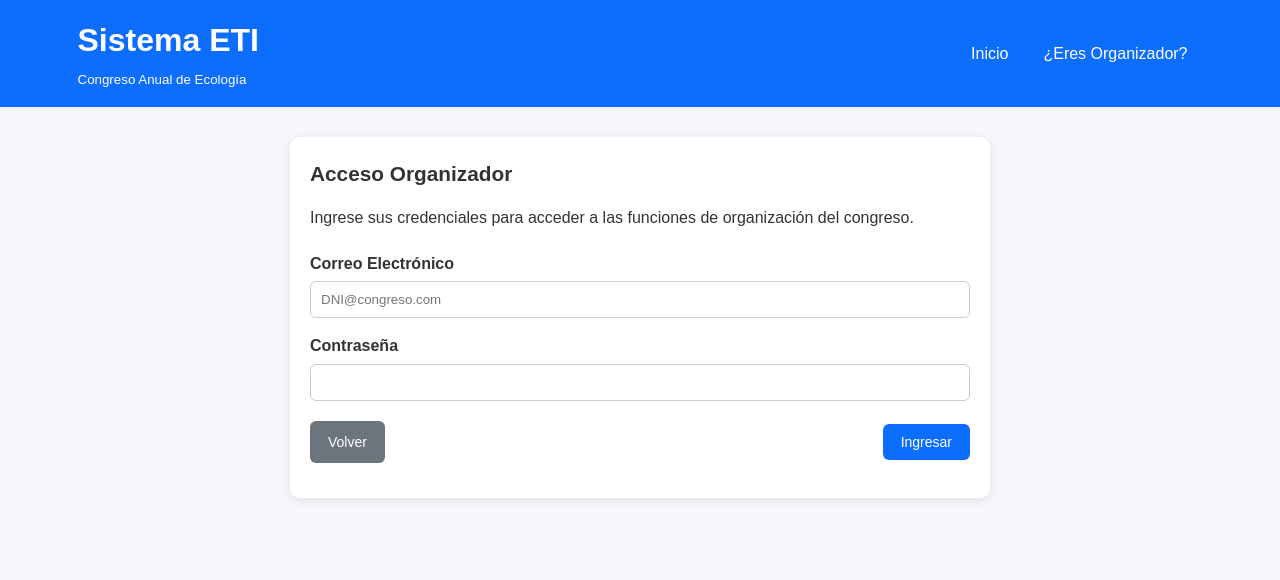
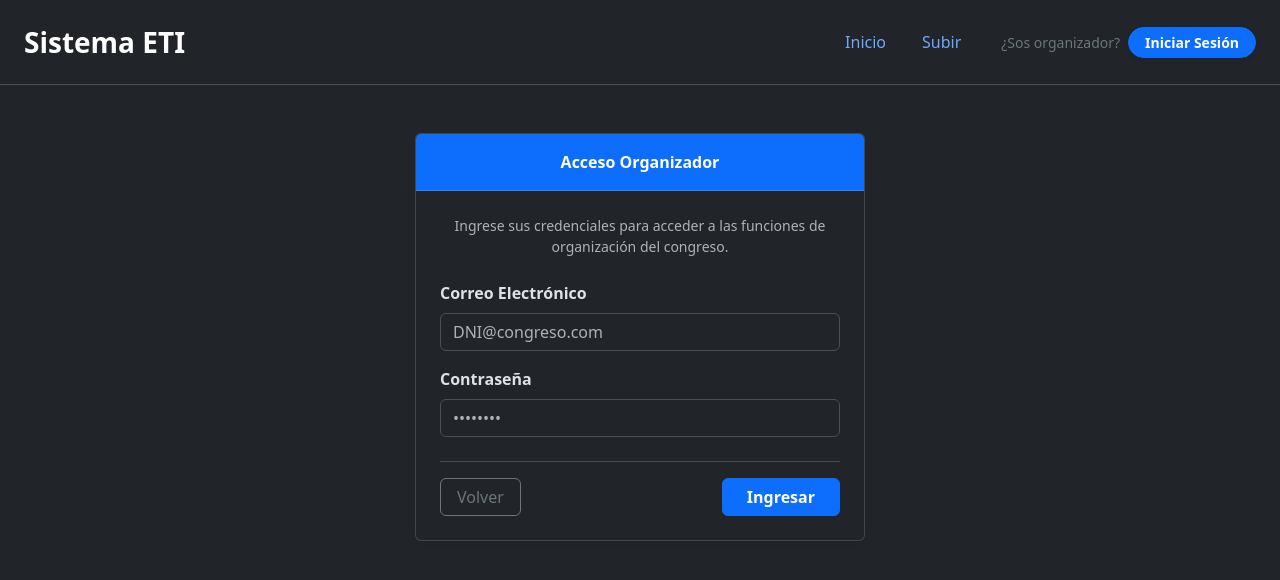
Before and after one commit to UliVazquez/flask-poo-project-2026, a Flask app: page /login in a window 1280 px wide. Shown: the top 580 px of the page. Run offline with Flask 3, Linux system fonts and the light colour scheme.

Commit message:
Added bootstrap and rdefined .html files

```diff
--- a/app.py
+++ b/app.py
@@ -1,25 +1,18 @@
-from flask import Flask, redirect, url_for, render_template, request
+from flask import Flask, redirect, url_for, render_template, request, session
 
 app = Flask(__name__)
+app.secret_key = "profeapruebemeporfavor"
 
 @app.route('/')
 def home():
     return render_template('index.html')
 
-@app.route('/enviar-trabajo', methods=['POST', 'GET'])
+@app.route('/upload')
 def enviar_trabajo():
-    return render_template('envia_trabajos.html')
+    return render_template('upload.html')
 
-@app.route("/login", methods=["GET", "POST"])
+@app.route("/login")
 def login():
-
-    if request.method == "POST":
-
-        correo = request.form["correo"]
-        password = request.form["password"]
-
-        # buscar organizador en la BD
-
     return render_template("login.html")
 
 if __name__ == '__main__':
--- a/static/css/styles.css
+++ /dev/null
@@ -1,291 +0,0 @@
-/* =========================
-RESET
-========================= */
-
-* {
-    margin: 0;
-    padding: 0;
-    box-sizing: border-box;
-}
-
-body {
-    font-family: Arial, Helvetica, sans-serif;
-    background: #f5f7fa;
-    color: #333;
-    line-height: 1.6;
-}
-
-/* =========================
-CONTENEDORES
-========================= */
-
-.container {
-    width: 90%;
-    max-width: 1200px;
-    margin: auto;
-}
-
-.container-sm {
-    width: 90%;
-    max-width: 700px;
-    margin: auto;
-}
-
-/* =========================
-FLEXBOX
-========================= */
-
-.flex {
-    display: flex;
-}
-
-.flex-column {
-    flex-direction: column;
-}
-
-.justify-between {
-    justify-content: space-between;
-}
-
-.justify-center {
-    justify-content: center;
-}
-
-.align-center {
-    align-items: center;
-}
-
-.gap-1 { gap: 10px; }
-.gap-2 { gap: 20px; }
-.gap-3 { gap: 30px; }
-
-/* =========================
-GRID
-========================= */
-
-.row {
-    display: grid;
-    gap: 20px;
-}
-
-.col-2 {
-    grid-template-columns: repeat(2, 1fr);
-}
-
-.col-3 {
-    grid-template-columns: repeat(3, 1fr);
-}
-
-.col-4 {
-    grid-template-columns: repeat(4, 1fr);
-}
-
-/* =========================
-TARJETAS
-========================= */
-
-.card {
-    background: white;
-    padding: 20px;
-    border-radius: 10px;
-    box-shadow: 0 2px 10px rgba(0,0,0,.1);
-}
-
-.card-header {
-    font-size: 1.3rem;
-    font-weight: bold;
-    margin-bottom: 15px;
-}
-
-.card-body {
-    margin-bottom: 15px;
-}
-
-.card-footer {
-    border-top: 1px solid #ddd;
-    padding-top: 10px;
-}
-
-/* =========================
-BOTONES
-========================= */
-
-.btn {
-    border: none;
-    padding: 10px 18px;
-    border-radius: 6px;
-    cursor: pointer;
-    text-decoration: none;
-    display: inline-block;
-    font-size: 14px;
-}
-
-.btn:hover {
-    opacity: .9;
-}
-
-.btn-primary {
-    background: #0d6efd;
-    color: white;
-}
-
-.btn-success {
-    background: #198754;
-    color: white;
-}
-
-.btn-danger {
-    background: #dc3545;
-    color: white;
-}
-
-.btn-warning {
-    background: #ffc107;
-    color: black;
-}
-
-.btn-secondary {
-    background: #6c757d;
-    color: white;
-}
-
-/* =========================
-FORMULARIOS
-========================= */
-
-.form-group {
-    margin-bottom: 15px;
-}
-
-.label {
-    display: block;
-    margin-bottom: 5px;
-    font-weight: bold;
-}
-
-.input,
-.select,
-.textarea {
-    width: 100%;
-    padding: 10px;
-    border: 1px solid #ccc;
-    border-radius: 6px;
-}
-
-.textarea {
-    resize: vertical;
-    min-height: 100px;
-}
-
-/* =========================
-TABLAS
-========================= */
-
-.table {
-    width: 100%;
-    border-collapse: collapse;
-    background: white;
-}
-
-.table th,
-.table td {
-    border: 1px solid #ddd;
-    padding: 10px;
-    text-align: left;
-}
-
-.table th {
-    background: #0d6efd;
-    color: white;
-}
-
-.table-striped tbody tr:nth-child(even) {
-    background: #f2f2f2;
-}
-
-/* =========================
-ALERTAS
-========================= */
-
-.alert {
-    padding: 15px;
-    border-radius: 6px;
-    margin-bottom: 15px;
-}
-
-.alert-success {
-    background: #d1e7dd;
-    color: #0f5132;
-}
-
-.alert-danger {
-    background: #f8d7da;
-    color: #842029;
-}
-
-.alert-warning {
-    background: #fff3cd;
-    color: #664d03;
-}
-
-/* =========================
-NAVBAR
-========================= */
-
-.navbar {
-    background: #0d6efd;
-    color: white;
-    padding: 15px;
-}
-
-.navbar a {
-    color: white;
-    text-decoration: none;
-    margin-right: 15px;
-}
-
-/* =========================
-ESPACIADOS
-========================= */
-
-.mt-1 { margin-top: 10px; }
-.mt-2 { margin-top: 20px; }
-.mt-3 { margin-top: 30px; }
-
-.mb-1 { margin-bottom: 10px; }
-.mb-2 { margin-bottom: 20px; }
-.mb-3 { margin-bottom: 30px; }
-
-.p-1 { padding: 10px; }
-.p-2 { padding: 20px; }
-.p-3 { padding: 30px; }
-
-/* =========================
-TEXTO
-========================= */
-
-.text-center {
-    text-align: center;
-}
-
-.text-right {
-    text-align: right;
-}
-
-.text-bold {
-    font-weight: bold;
-}
-
-/* =========================
-RESPONSIVE
-========================= */
-
-@media (max-width: 768px) {
-
-    .col-2,
-    .col-3,
-    .col-4 {
-        grid-template-columns: 1fr;
-    }
-
-}
--- a/templates/base.html
+++ b/templates/base.html
@@ -1,39 +1,40 @@
 <!DOCTYPE html>
-<html lang="es">
+<html lang="es" data-bs-theme="dark">
+
 <head>
     <meta charset="UTF-8">
     <meta name="viewport" content="width=device-width, initial-scale=1.0">
+    <link href="https://cdn.jsdelivr.net/npm/bootstrap@5.3.8/dist/css/bootstrap.min.css" rel="stylesheet"
+        integrity="sha384-sRIl4kxILFvY47J16cr9ZwB07vP4J8+LH7qKQnuqkuIAvNWLzeN8tE5YBujZqJLB" crossorigin="anonymous">
     <title>{% block title %}{% endblock %}</title>
-    <link rel="stylesheet" href="{{ url_for('static', filename='css/styles.css') }}">
 </head>
+
 <body>
-    <header class="navbar">
-        <div class="container flex justify-between align-center">
-            <div>
-                <h1>Sistema ETI</h1>
-                <small>Congreso Anual de Ecología</small>
+    <header class="navbar navbar-expand navbar-dark bg-dark border-bottom py-3 px-4 justify-content-between align-items-center">
+        <a href="/" class="navbar-brand fs-3 fw-bold m-0">Sistema ETI</a>
+        <div class="d-flex align-items-center gap-4">
+            <nav>
+                <ul class="nav nav-pills gap-1">
+                    <li class="nav-item">
+                        <a href="/" class="nav-link">Inicio</a>
+                    </li>
+                    <li class="nav-item">
+                        <a href="/upload" class="nav-link">Subir</a>
+                    </li>
+                </ul>
+            </nav>
+            <div class="d-flex align-items-center gap-2">
+                <span class="text-secondary small d-none d-md-inline">¿Sos organizador?</span>
+                <a href="/login" class="btn btn-primary btn-sm px-3 rounded-pill fw-semibold shadow-sm">Iniciar
+                    Sesión</a>
             </div>
-            <nav class="flex align-center gap-2">
-                <a href="/">Inicio</a>
-                {% if session.get('organizador') %}
-                <span>👤 {{ session['organizador'] }}</span>
-                <a href="/logout">Cerrar Sesión</a>
-                {% else %}
-                <a href="/login">¿Eres Organizador?</a>
-                {% endif %}
-            </nav>
         </div>
     </header>
-    <main class="container mt-3">
-        {% with mensajes = get_flashed_messages() %}
-        {% if mensajes %}
-        {% for mensaje in mensajes %}
-        <div class="alert alert-success mb-2">{{ mensaje }}</div>
-        {% endfor %}
-        {% endif %}
-        {% endwith %}
-        {% block content %}
-        {% endblock %}
-    </main>
+    {% block content %}
+    {% endblock %}
+    <script src="https://cdn.jsdelivr.net/npm/bootstrap@5.3.8/dist/js/bootstrap.bundle.min.js"
+        integrity="sha384-FKyoEForCGlyvwx9Hj09JcYn3nv7wiPVlz7YYwJrWVcXK/BmnVDxM+D2scQbITxI"
+        crossorigin="anonymous"></script>
 </body>
+
 </html>
--- a/templates/login.html
+++ b/templates/login.html
@@ -1,23 +1,26 @@
 {% extends "base.html" %}
 {% block title %}Iniciar Sesión{% endblock %}
 {% block content %}
-<div class="container-sm">
-    <div class="card mt-3">
-        <div class="card-header">Acceso Organizador</div>
-        <div class="card-body">
-            <p class="mb-2">Ingrese sus credenciales para acceder a las funciones de organización del congreso.</p>
+<div class="d-flex justify-content-center align-items-center mt-5">
+    <div class="card shadow-sm" style="width: 100%; max-width: 450px;">
+        <div class="card-header bg-primary text-white fw-bold py-3 text-center">Acceso Organizador</div>
+        <div class="card-body p-4">
+            <p class="text-muted small text-center mb-4">
+                Ingrese sus credenciales para acceder a las funciones de organización del congreso.
+            </p>
             <form method="POST">
-                <div class="form-group">
-                    <label class="label">Correo Electrónico</label>
-                    <input type="email" name="correo" class="input" placeholder="DNI@congreso.com" required>
+                <div class="mb-3">
+                    <label class="form-label fw-semibold">Correo Electrónico</label>
+                    <input type="email" name="correo" class="form-control" placeholder="DNI@congreso.com" required>
                 </div>
-                <div class="form-group">
-                    <label class="label">Contraseña</label>
-                    <input type="password" name="password" class="input" required>
+                <div class="mb-4">
+                    <label class="form-label fw-semibold">Contraseña</label>
+                    <input type="password" name="password" class="form-control" placeholder="••••••••" required>
                 </div>
-                <div class="flex justify-between align-center mt-2">
-                    <a href="/" class="btn btn-secondary">Volver</a>
-                    <button type="submit" class="btn btn-primary">Ingresar</button>
+                <hr class="my-3 text-muted">
+                <div class="d-flex justify-content-between align-items-center mt-3">
+                    <a href="/" class="btn btn-outline-secondary px-3">Volver</a>
+                    <button type="submit" class="btn btn-primary px-4 fw-bold">Ingresar</button>
                 </div>
             </form>
         </div>
```
Also changed, not shown: templates/envia_trabajos.html (deleted, +0 -49 lines), templates/index.html (+6 -7 lines), templates/upload.html (added, +56 -0 lines), static/img/dark-theme.svg (added), static/img/light-theme.svg (added).
